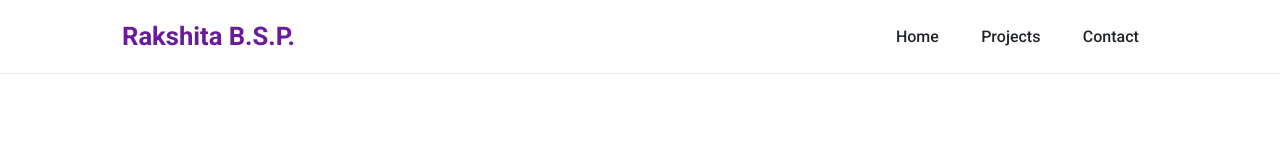
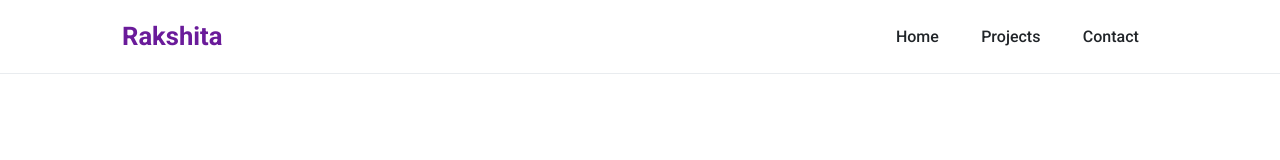
Before and after one commit to Rakshita1705/Rakshita1705.github.io, a plain HTML site: page index.html in a window 1280 px wide. Shown: the top 160 px of the page. Drawn offline with Linux system fonts and the light colour scheme.

Commit message:
Update index.html

```diff
--- a/index.html
+++ b/index.html
@@ -294,7 +294,7 @@
 
     <header>
         <div class="container">
-            <a href="#hero" class="logo">Rakshita B.S.P.</a>
+            <a href="#hero" class="logo">Rakshita </a>
             <nav>
                 <a href="#hero">Home</a>
                 <a href="#projects">Projects</a>
```
